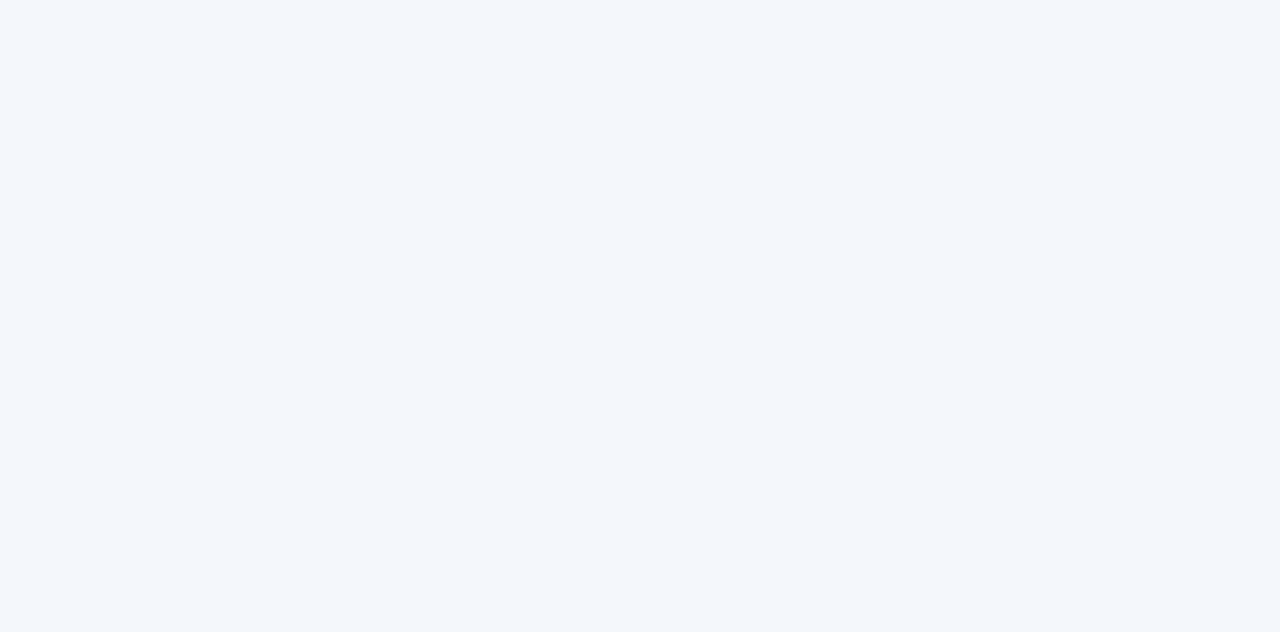
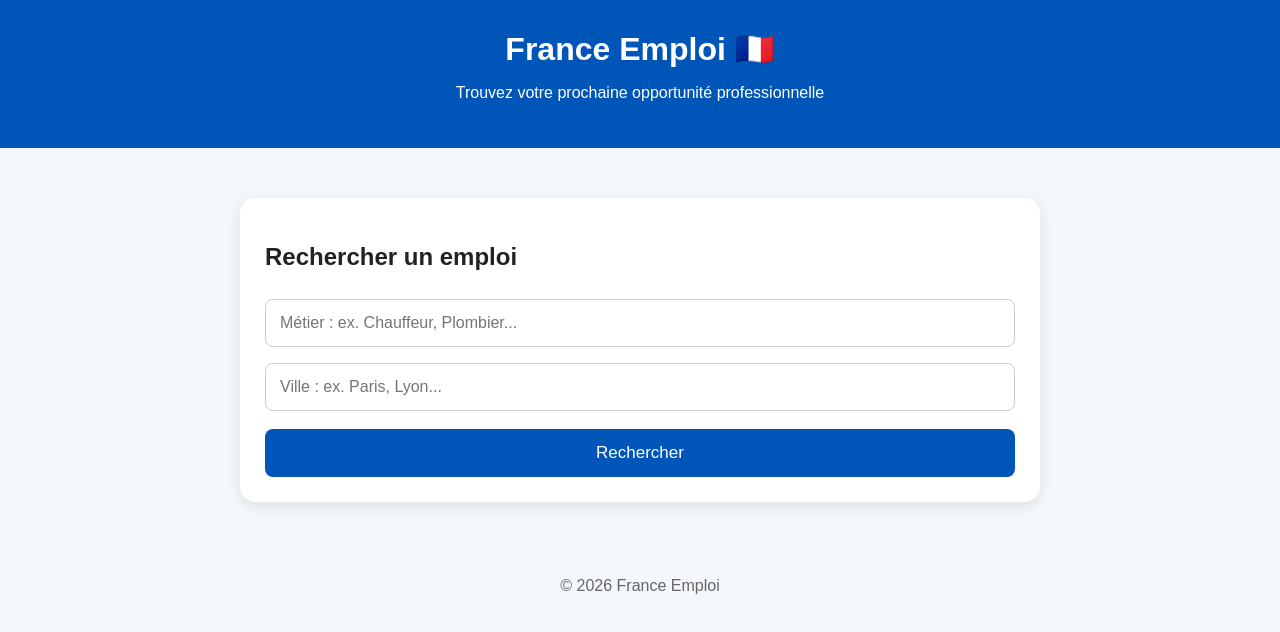
Before and after one commit to nassimguemouri2-glitch/France-Emploi-, a plain HTML site: page index.html in a window 1280 px wide. Drawn offline with Linux system fonts and the light colour scheme.

Commit message:
Update index.html

```diff
--- a/index.html
+++ b/index.html
@@ -4,6 +4,7 @@
   <meta charset="UTF-8">
   <meta name="viewport" content="width=device-width, initial-scale=1.0">
   <title>France Emploi</title>
+
   <style>
     body {
       font-family: Arial, sans-serif;
@@ -32,3 +33,102 @@
 
     .search-box {
       background: white;
+      padding: 25px;
+      border-radius: 15px;
+      box-shadow: 0 4px 15px rgba(0,0,0,0.1);
+    }
+
+    input {
+      width: 100%;
+      padding: 14px;
+      margin: 8px 0;
+      box-sizing: border-box;
+      border: 1px solid #ccc;
+      border-radius: 8px;
+      font-size: 16px;
+    }
+
+    button {
+      width: 100%;
+      padding: 14px;
+      margin-top: 10px;
+      border: none;
+      border-radius: 8px;
+      background: #0055b8;
+      color: white;
+      font-size: 17px;
+    }
+
+    #resultat {
+      margin-top: 20px;
+      padding: 15px;
+      background: #eef5ff;
+      border-radius: 10px;
+      display: none;
+    }
+
+    footer {
+      text-align: center;
+      padding: 25px;
+      color: #666;
+    }
+  </style>
+</head>
+
+<body>
+
+  <header>
+    <h1>France Emploi 🇫🇷</h1>
+    <p>Trouvez votre prochaine opportunité professionnelle</p>
+  </header>
+
+  <div class="container">
+    <div class="search-box">
+
+      <h2>Rechercher un emploi</h2>
+
+      <input id="metier" type="text"
+        placeholder="Métier : ex. Chauffeur, Plombier...">
+
+      <input id="ville" type="text"
+        placeholder="Ville : ex. Paris, Lyon...">
+
+      <button onclick="rechercher()">Rechercher</button>
+
+      <div id="resultat">
+        <strong>Recherche effectuée :</strong>
+        <p id="message"></p>
+      </div>
+
+    </div>
+  </div>
+
+  <footer>
+    © 2026 France Emploi
+  </footer>
+
+  <script>
+    function rechercher() {
+      const metier = document.getElementById("metier").value;
+      const ville = document.getElementById("ville").value;
+      const resultat = document.getElementById("resultat");
+      const message = document.getElementById("message");
+
+      if (!metier && !ville) {
+        message.textContent =
+          "Veuillez indiquer un métier ou une ville.";
+      } else {
+        message.textContent =
+          "Recherche : " +
+          (metier || "tous les métiers") +
+          " à " +
+          (ville || "toute la France") +
+          ".";
+      }
+
+      resultat.style.display = "block";
+    }
+  </script>
+
+</body>
+</html>
```
